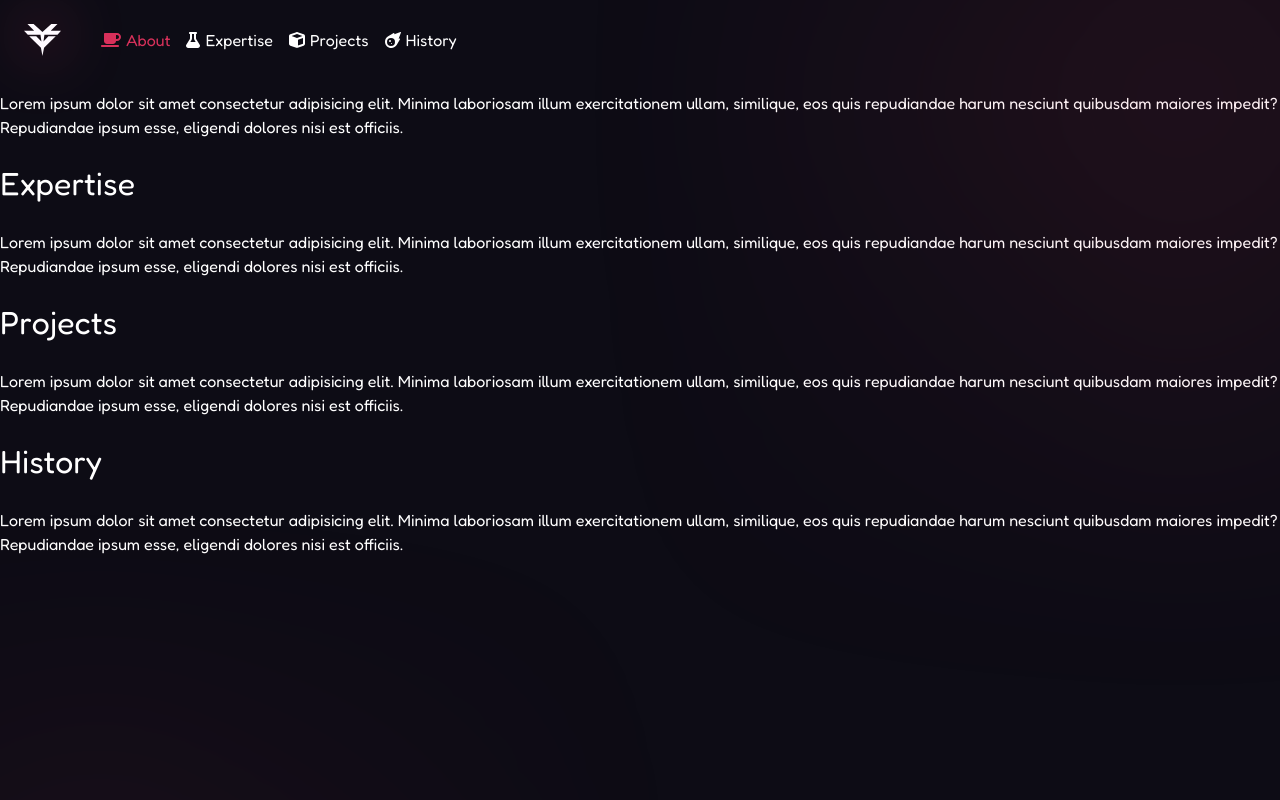
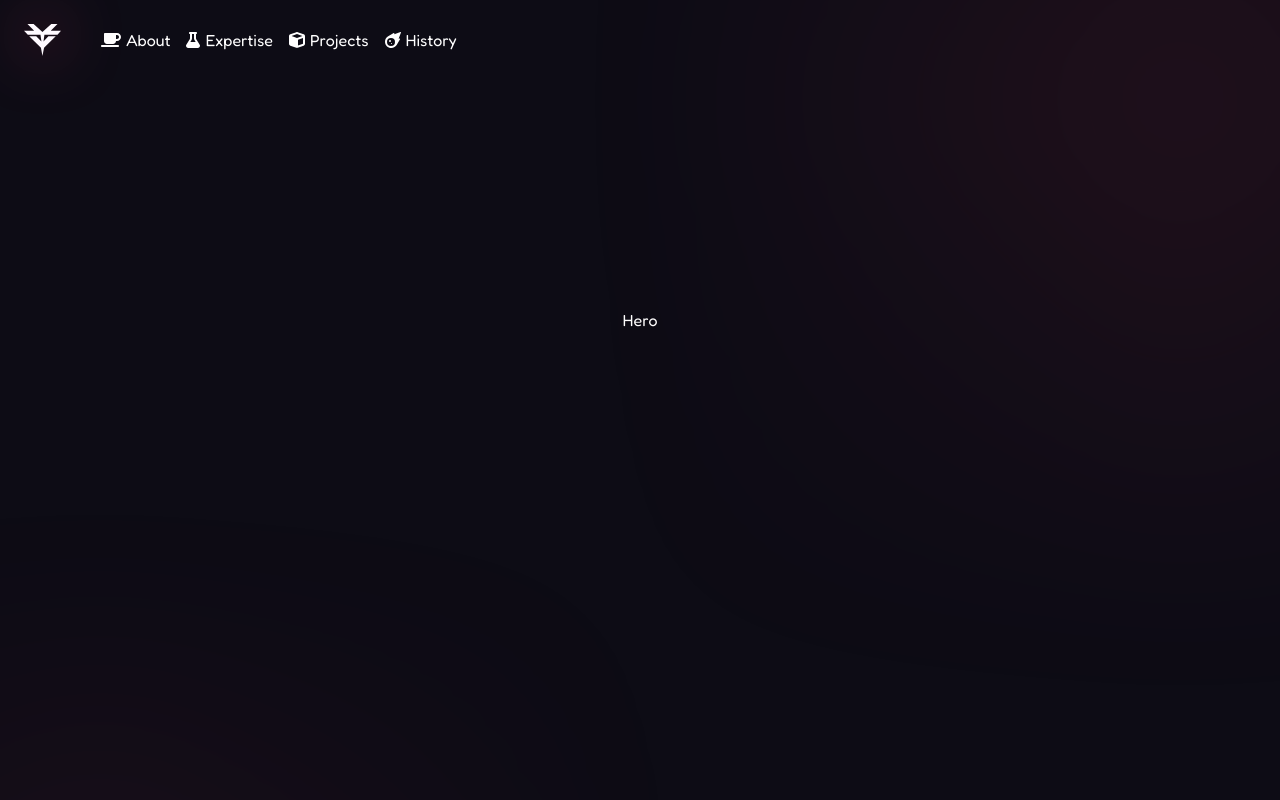
Before and after one commit to heliacer/heliacer.github.io, a React (Vite) app: page / in a window 1280 px wide. Shown: the top 800 px of the page. Built offline with nearby package versions, Linux system fonts and the light colour scheme.

Commit message:
Links finally working!

```diff
--- a/package.json
+++ b/package.json
@@ -19,12 +19,14 @@
     "@mui/material": "^5.15.18",
     "aos": "^3.0.0-beta.6",
     "react": "^18.2.0",
-    "react-dom": "^18.2.0"
+    "react-dom": "^18.2.0",
+    "react-scroll": "^1.9.0"
   },
   "devDependencies": {
     "@types/aos": "^3.0.7",
     "@types/react": "^18.2.66",
     "@types/react-dom": "^18.2.22",
+    "@types/react-scroll": "^1.8.10",
     "@typescript-eslint/eslint-plugin": "^7.2.0",
     "@typescript-eslint/parser": "^7.2.0",
     "@vitejs/plugin-react": "^4.2.1",
--- a/src/App.tsx
+++ b/src/App.tsx
@@ -1,22 +1,9 @@
 import Navigation from './ui/navigation';
-import AOS from 'aos';
 import 'aos/dist/aos.css';
 import { GlowBallRows } from './ui/misc';
 import { useEffect, useState } from 'react';
-import { capitalize } from '@mui/material';
-
-function Topic({name} : {name: string}) {
-  useEffect(() => {
-    AOS.init();
-  }, []);
-
-  return (
-    <div id={name} className="topic" data-aos="fade-up">
-      <h1>{capitalize(name)}</h1>
-      <p>Lorem ipsum dolor sit amet consectetur adipisicing elit. Minima laboriosam illum exercitationem ullam, similique, eos quis repudiandae harum nesciunt quibusdam maiores impedit? Repudiandae ipsum esse, eligendi dolores nisi est officiis.</p>
-    </div>
-  );
-}
+import Hero from './ui/hero';
+import Topic from './ui/topic';
 
 export default function App() {
   const [onTop, setOnTop] = useState(false);
@@ -35,12 +22,11 @@ export default function App() {
     <>
       <Navigation className={onTop ? '' : 'scrolled'}/>
       <GlowBallRows count={6} distance={1000} radius={100} />
-      <div className='content'>
+      <Hero />
       <Topic name='about' />
       <Topic name='expertise' />
       <Topic name='projects' />
       <Topic name='history'/>
-      </div>
     </>
   );
 }
--- a/src/main.css
+++ b/src/main.css
@@ -18,16 +18,16 @@ body {
   color: white;
   margin: 0;
   padding: 0;
-  overflow: hidden;
 }
+
 nav{
+  display: flex;
+  position: fixed;
+  top: 0;
   background: var(--bg-primary);
-  position: fixed;
-  display: flex;
   align-items: center;
   gap: 1em;
   width: 100%;
-  top: 0;
 }
 
 nav.scrolled{
@@ -41,9 +41,27 @@ nav a{
 }
 
 a{
+  user-select: none;
+  cursor: pointer;
   text-decoration: none;
   color: white;
   transition: 0.3s;
+}
+a:active{
+  transform: translateY(5px);
+}
+
+.hero{
+  display: flex;
+  flex-direction: column;
+  align-items: center;
+  justify-content: center;
+  height: 80vh;
+  text-align: center;
+}
+
+.topic{
+  margin: 10rem;
 }
 
 .active{
--- /dev/null
+++ b/src/ui/hero.tsx
@@ -0,0 +1,7 @@
+export default function Hero() {
+  return(
+    <div className="hero">
+      <p>Hero</p>
+    </div>
+  );
+}
--- a/src/ui/navigation.tsx
+++ b/src/ui/navigation.tsx
@@ -3,14 +3,14 @@ import Logo from '../assets/logo.svg';
 import { FontAwesomeIcon } from '@fortawesome/react-fontawesome'
 import { IconDefinition, faCube, faFlask, faMeteor, faMugSaucer } from '@fortawesome/free-solid-svg-icons';
 import { capitalize } from '@mui/material';
+import { Link } from 'react-scroll';
 
 interface NavLinkProps {
   name: string;
   icon: IconDefinition;
-  isActive: boolean;
 }
 
-const NavLink: React.FC<NavLinkProps> = ({ name, icon, isActive }) => {
+const NavLink: React.FC<NavLinkProps> = ({ name, icon}) => {
   function hashUpdate() {
     let links = document.querySelectorAll('nav a');
     links.forEach(link => {
@@ -26,20 +26,20 @@ const NavLink: React.FC<NavLinkProps> = ({ name, icon, isActive }) => {
   )
   return (
     window.removeEventListener('hashchange',hashUpdate),
-    <a href={`#${name}`} className={isActive ? "active" : ""}>
+    <Link offset={-200} activeClass="active" smooth spy to={name}>
       <FontAwesomeIcon icon={icon} />
       <p className="pc">{capitalize(name)}</p>
-    </a>
+    </Link>
   );
 }
 export default function Navbar({className} : {className: string}) {
     return (
     <nav className={className}>
-        <img src={Logo} className="logo" alt="Heliacer logo" />
-        <NavLink name='about' icon={faMugSaucer} isActive={true} />
-        <NavLink name='expertise' icon={faFlask} isActive={false} />
-        <NavLink name='projects' icon={faCube} isActive={false} />
-        <NavLink name='history' icon={faMeteor} isActive={false} />
+        <Link to='hero' smooth spy><img src={Logo} className="logo" alt="Heliacer logo" /></Link>
+        <NavLink name='about' icon={faMugSaucer}/>
+        <NavLink name='expertise' icon={faFlask}/>
+        <NavLink name='projects' icon={faCube}/>
+        <NavLink name='history' icon={faMeteor}/>
         {/*
 X
         <div class="navitem" style="gap: 80px;">
```
Also changed, not shown: src/ui/topic.tsx (added, +17 -0 lines), 1 other file (tests, documents, lock files or other folders).
